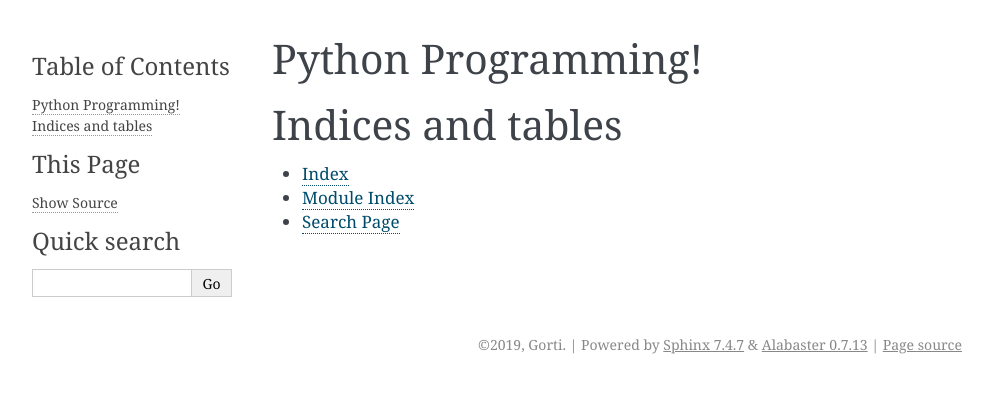
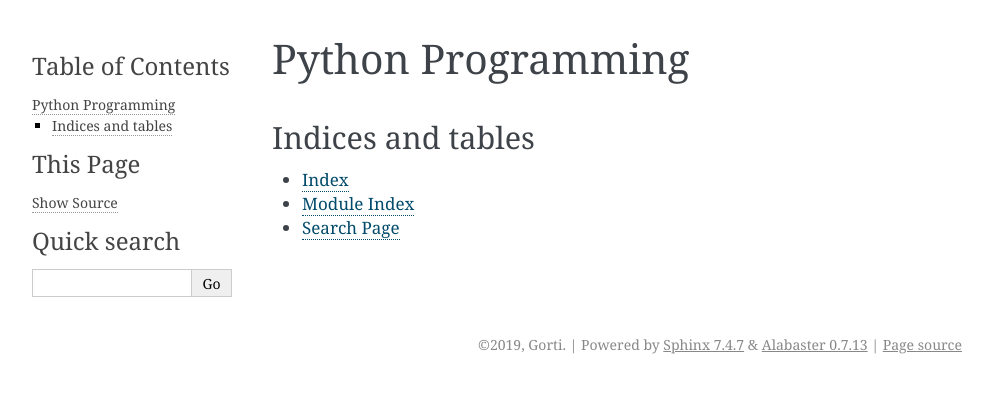
Before and after one commit to gorthib/myPython, a Sphinx documentation site: the page built from docs/source/index.rst, in a window 1280 px wide. Shown: the top 393 px of the page, without its empty margins (148-1141 px from the left). Built offline with Sphinx 7.4.7, drawn with Linux system fonts in a browser that asks for light colours; formulas are drawn with MathJax 3.

Commit message:
Modified

```diff
--- a/docs/source/index.rst
+++ b/docs/source/index.rst
@@ -3,7 +3,8 @@
    You can adapt this file completely to your liking, but it should at least
    contain the root `toctree` directive.
 
-Python Programming!
+====================
+Python Programming
 ====================
 
 .. toctree::
```
